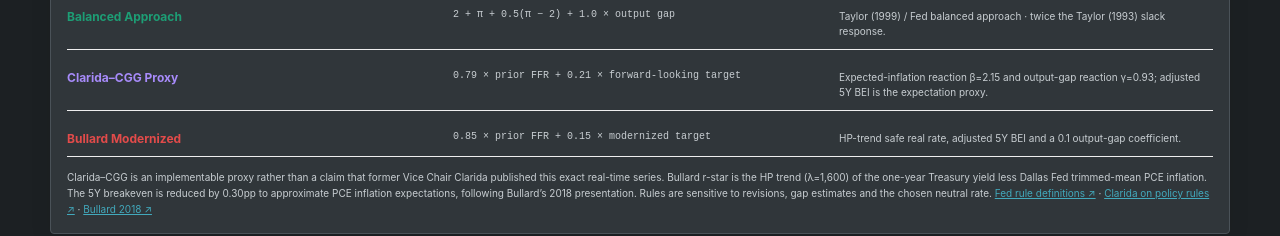
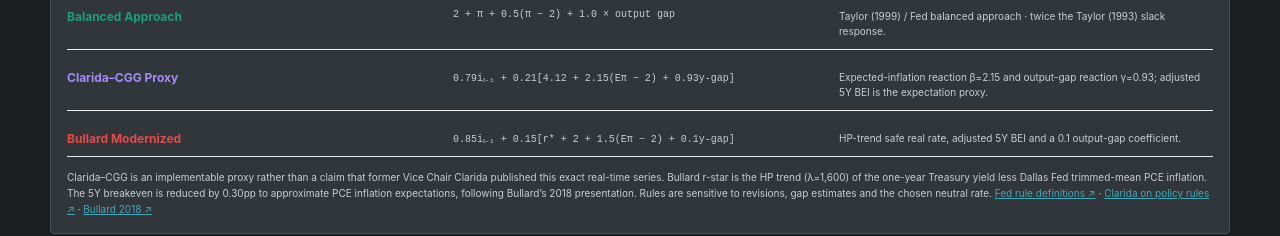
Before and after one commit to Hikky-fuji/japanpulse, a Next.js app: page /us-macro in a window 1280 px wide. Shown: the part 674-910 px from the top of the page. Built offline with nearby package versions, Linux system fonts and the light colour scheme; no server answers.

Commit message:
Refine policy-rule inputs and formulas

```diff
--- a/app/us-macro/page.js
+++ b/app/us-macro/page.js
@@ -92,7 +92,7 @@ export default function USMacroDashboard() {
       short: 'Clarida-CGG',
       label: 'Clarida–CGG Proxy',
       color: '#A78BFA',
-      formula: '0.79 × prior FFR + 0.21 × forward-looking target',
+      formula: '0.79iₜ₋₁ + 0.21[4.12 + 2.15(Eπ − 2) + 0.93y-gap]',
       detail: 'Expected-inflation reaction β=2.15 and output-gap reaction γ=0.93; adjusted 5Y BEI is the expectation proxy.',
     },
     {
@@ -100,7 +100,7 @@ export default function USMacroDashboard() {
       short: 'Bullard',
       label: 'Bullard Modernized',
       color: '#E24B4A',
-      formula: '0.85 × prior FFR + 0.15 × modernized target',
+      formula: '0.85iₜ₋₁ + 0.15[r* + 2 + 1.5(Eπ − 2) + 0.1y-gap]',
       detail: 'HP-trend safe real rate, adjusted 5Y BEI and a 0.1 output-gap coefficient.',
     },
   ]
```
